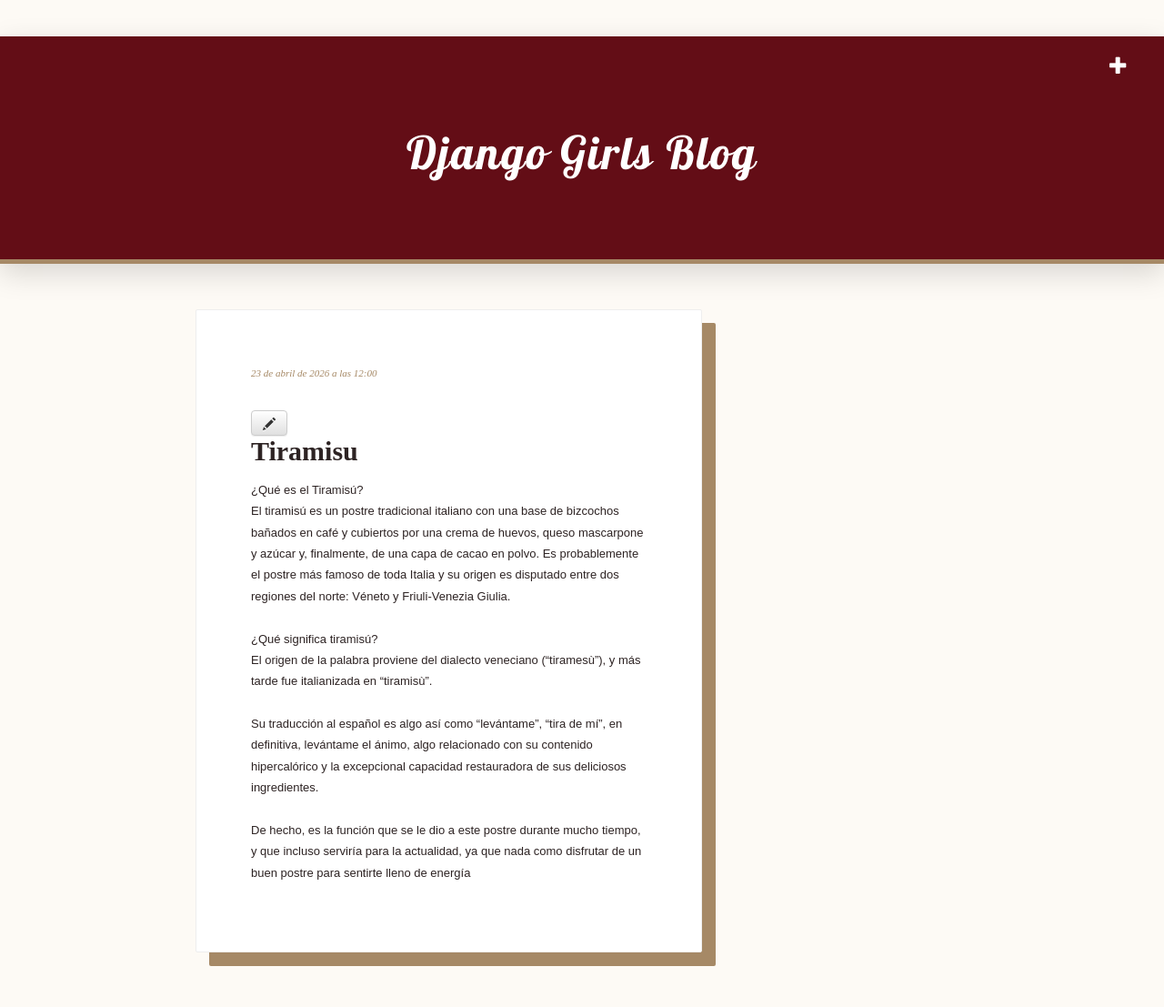
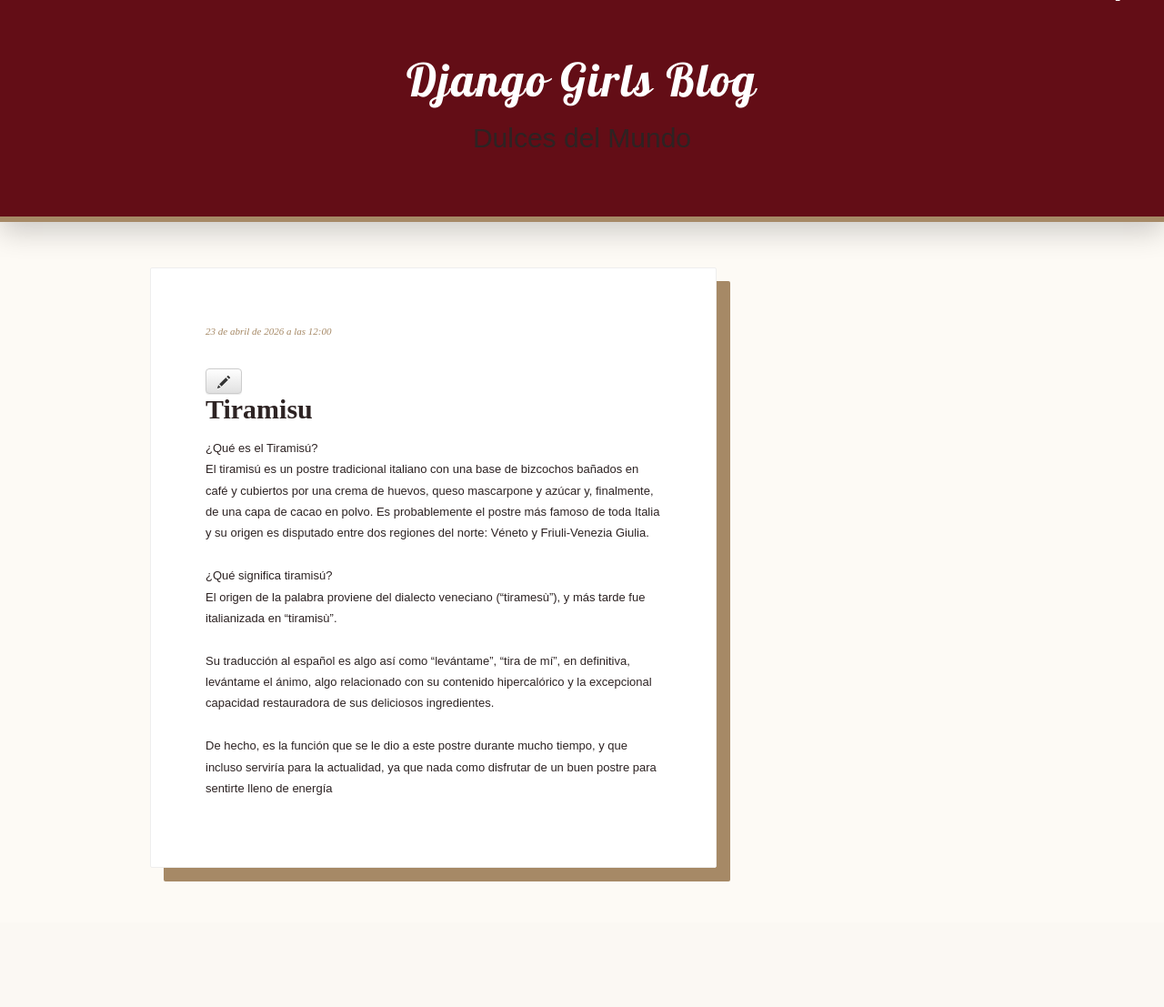
Before and after one commit to Kthiu666/DjangoGirls, a Django app: page /post/1/ in a window 1280 px wide. Shown: the whole page at 91% size. After the commit the page ends 969 px from the top, so only its background shows below. Run offline with Django 5.2, Linux system fonts and the light colour scheme; data comes from the database, SQL or seed files in the repository; both versions use the stored data as it was after the commit; some libraries are stand-ins or nearby versions.

Commit message:
Agregados cambios en css

```diff
--- a/blog/static/css/blog.css
+++ b/blog/static/css/blog.css
@@ -8,22 +8,24 @@
     --sombra: rgba(99, 13, 22, 0.1); /* Sombra con un toque de vinotinto */
 }
 
-body {
+body,html {
     background-color: var(--crema);
     font-family: 'Poppins', sans-serif;
     color: var(--texto);
     margin: 0;
+    padding: 0;
     line-height: 1.8; /* Más espacio entre líneas para leer mejor la receta */
 }
 
 /* Encabezado más imponente */
 .page-header {
     background-color: var(--vinotinto);
-    padding: 80px 20px;
-    box-shadow: 0 10px 30px rgba(0,0,0,0.15);
-    border-bottom: 5px solid var(--oro);
+    margin: 0 0 50px 0; /* Cero margen arriba */
+    padding: 40px 20px 60px 20px;
+    box-shadow: 0 10px 30px rgba(0,0,0,0.2);
+    border-bottom: 6px solid var(--oro);
     text-align: center;
-    margin-bottom: 50px;
+    position: relative;
 }
 
 .page-header h1 a {
@@ -36,7 +38,7 @@
 
 /* Contenedor principal ajustado */
 .content {
-    max-width: 900px; /* Ancho ideal para lectura */
+    max-width: 1000px; /* Ancho ideal para lectura */
     margin: 0 auto;
     padding: 0 25px;
 }
@@ -45,23 +47,23 @@
 .post {
     background: var(--white);
     margin-bottom: 60px;
-    padding: 60px; /* Mucho espacio interno para que el texto respire */
-    border-radius: 2px; /* Esquinas casi rectas para un look más editorial */
-    box-shadow: 15px 15px 0px var(--oro); /* Sombra sólida estilo retro/elegante */
+    padding: 60px;
+    border-radius: 2px;
+    box-shadow: 15px 15px 0px var(--oro);
     border: 1px solid #eee;
     transition: all 0.3s ease;
 }
 
 .post:hover {
     transform: translate(-5px, -5px);
-    box-shadow: 20px 20px 0px var(--vinotinto); /* Cambia de color al pasar el mouse */
+    box-shadow: 20px 20px 0px var(--vinotinto);
 }
 
 /* Título de la Receta */
 .post h2 {
     margin: 0 0 15px 0;
     font-family: 'Playfair Display', serif;
-    font-size: 3rem; /* Letra bien grande */
+    font-size: 3rem;
     font-weight: 900;
     line-height: 1.1;
 }
@@ -84,9 +86,9 @@
 
 /* El contenido de la receta (el cuerpo) */
 .post p {
-    font-size: 1.3rem; /* Tamaño de letra aumentado */
+    font-size: 1.3rem;
     color: var(--texto);
-    text-align: left; /* Alineado a la izquierda para mejor lectura de pasos */
+    text-align: left;
     margin-bottom: 1.5rem;
 }
 
--- a/blog/templates/blog/base.html
+++ b/blog/templates/blog/base.html
@@ -11,6 +11,7 @@
         <div class="page-header">
             <a href="{% url 'post_new' %}" class="top-menu"><span class="glyphicon glyphicon-plus"></span></a>
             <h1><a href="/">Django Girls Blog</a></h1>
+            <h2> Dulces del Mundo </h2>
         </div>
         <div class="content container">
             <div class="row">
```
Also changed, not shown: db.sqlite3.
